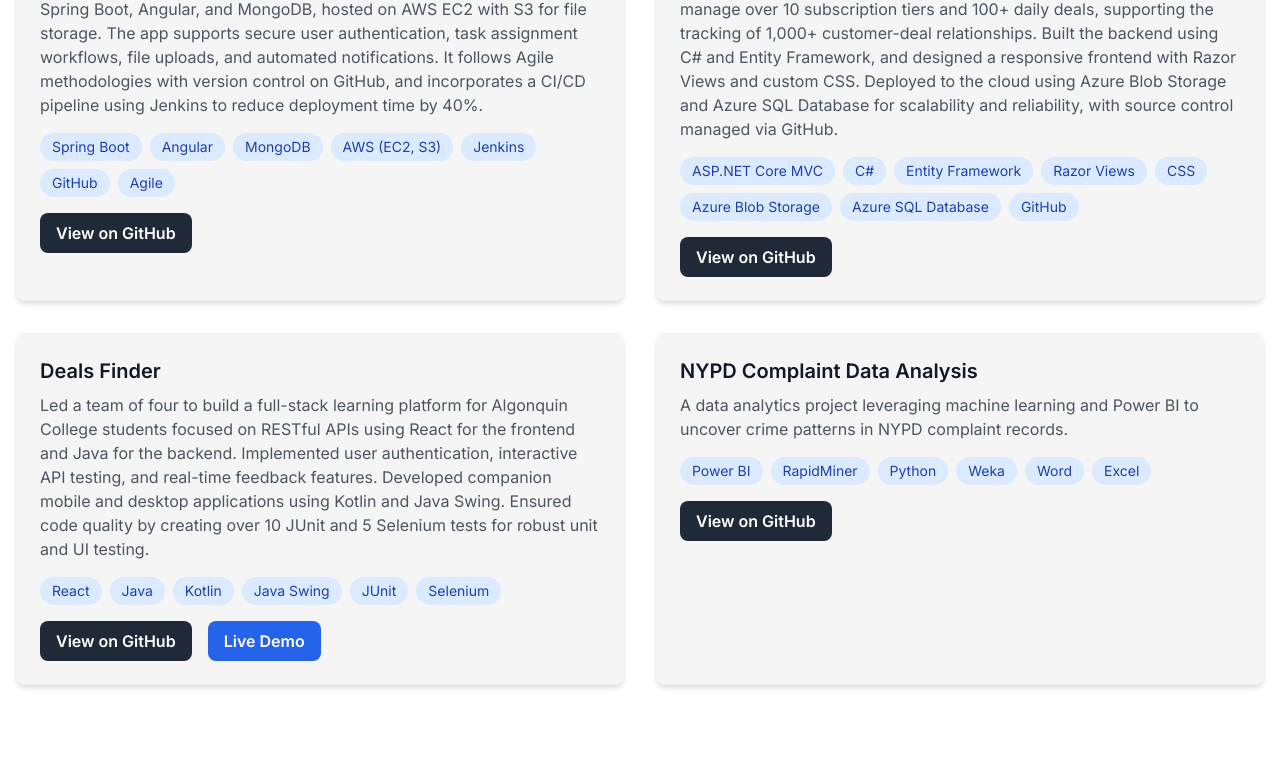
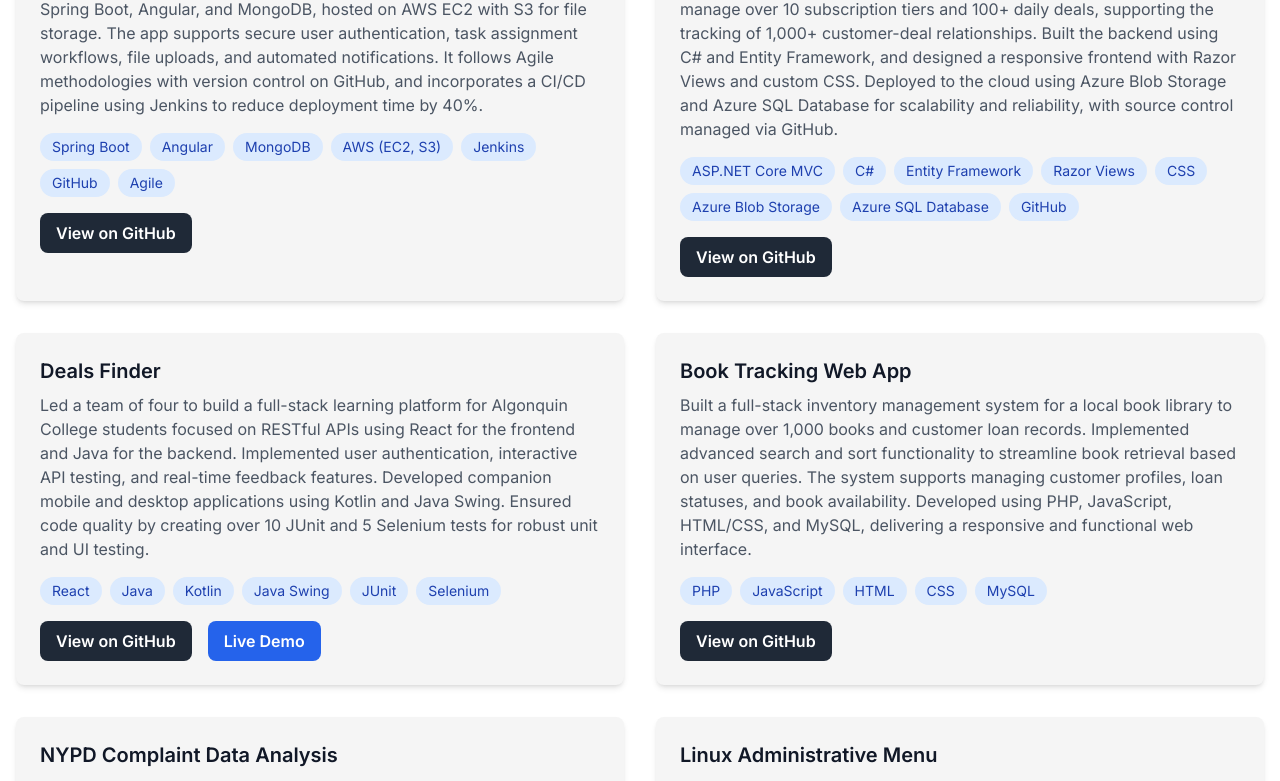
Before and after one commit to VedPatel2811/Portfolio, a Next.js app: page / in a window 1280 px wide. Shown: the part 1995-2776 px from the top of the page. Built offline with nearby package versions, Linux system fonts and the light colour scheme.

Commit message:
added Projects

```diff
--- a/src/app/page.tsx
+++ b/src/app/page.tsx
@@ -130,10 +130,24 @@ const projects: Project[] = [
     demoLink: "https://vedpatel-lab5.azurewebsites.net/",
   },
   {
+    title: "Book Tracking Web App",
+    description:
+      "Built a full-stack inventory management system for a local book library to manage over 1,000 books and customer loan records. Implemented advanced search and sort functionality to streamline book retrieval based on user queries. The system supports managing customer profiles, loan statuses, and book availability. Developed using PHP, JavaScript, HTML/CSS, and MySQL, delivering a responsive and functional web interface.",
+    technologies: ["PHP", "JavaScript", "HTML", "CSS", "MySQL"],
+    githubLink: "https://github.com/VedPatel2811/NYPD-Complaint-Data-Analysis",
+  },
+  {
     title: "NYPD Complaint Data Analysis",
     description:
       "A data analytics project leveraging machine learning and Power BI to uncover crime patterns in NYPD complaint records.",
     technologies: ["Power BI", "RapidMiner", "Python", "Weka", "Word", "Excel"],
+    githubLink: "https://github.com/VedPatel2811/NYPD-Complaint-Data-Analysis",
+  },
+   {
+    title: "Linux Administrative Menu",
+    description:
+      "Created an interactive Bash script on Ubuntu to streamline user and group management for IT administrators at Algonquin College. The tool supports secure sudo-based operations, automated logging, and input validation, enhancing efficiency for core system administration tasks. Achieved a 30% improvement in workflow efficiency using advanced scripting features such as case statements, I/O redirection, and process control.",
+    technologies: ["Bash", "Ubuntu", "Linux Shell Scripting", "Sudo", "Logging", "Process Control"],
     githubLink: "https://github.com/VedPatel2811/NYPD-Complaint-Data-Analysis",
   },
 ];
```
